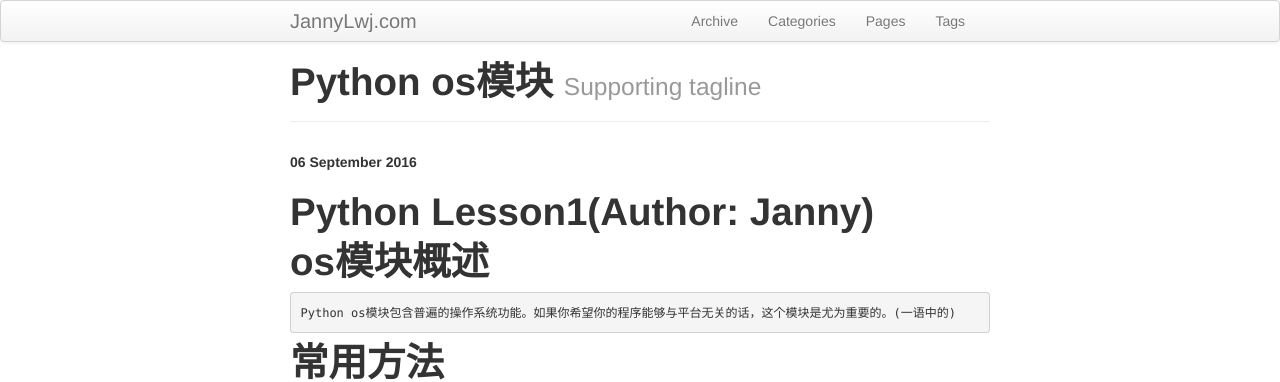
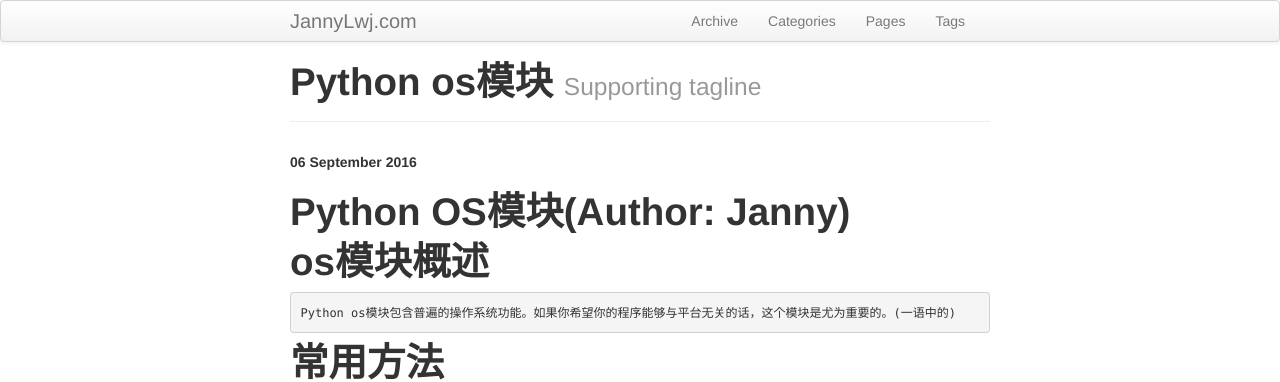
Before and after one commit to JannyLwj/JannyLwj.github.io, a Jekyll site: the page built from _posts/2016-09-06-Python OS模块.md, in a window 1280 px wide. Shown: the top 382 px of the page. Built offline with Jekyll 4.4.1, drawn with Linux system fonts in a browser that asks for light colours; comment, search, counter and statistics services are not loaded.

Commit message:
Update 2016-09-06-Python OS模块.md

```diff
--- a/_posts/2016-09-06-Python OS模块.md
+++ b/_posts/2016-09-06-Python OS模块.md
@@ -5,7 +5,7 @@ tagline: "Supporting tagline"
 tags : [Python]
 ---
 
-#   Python Lesson1(Author: Janny)
+#   Python OS模块(Author: Janny)
 
 
 #    os模块概述
```
